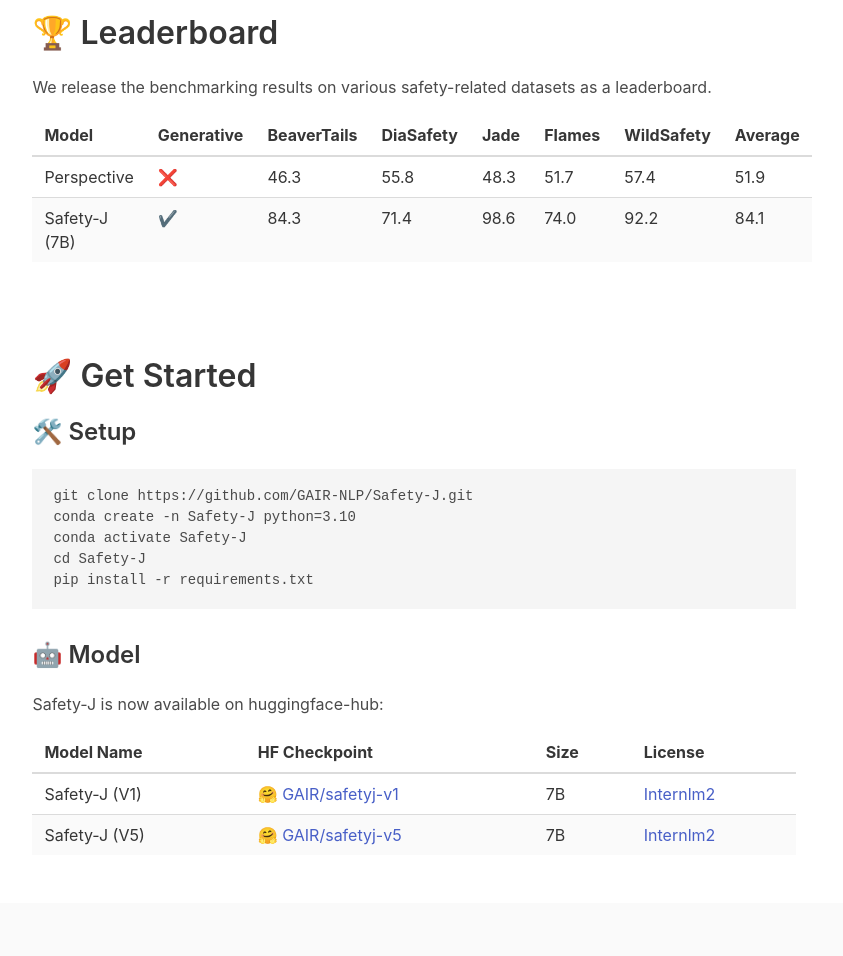
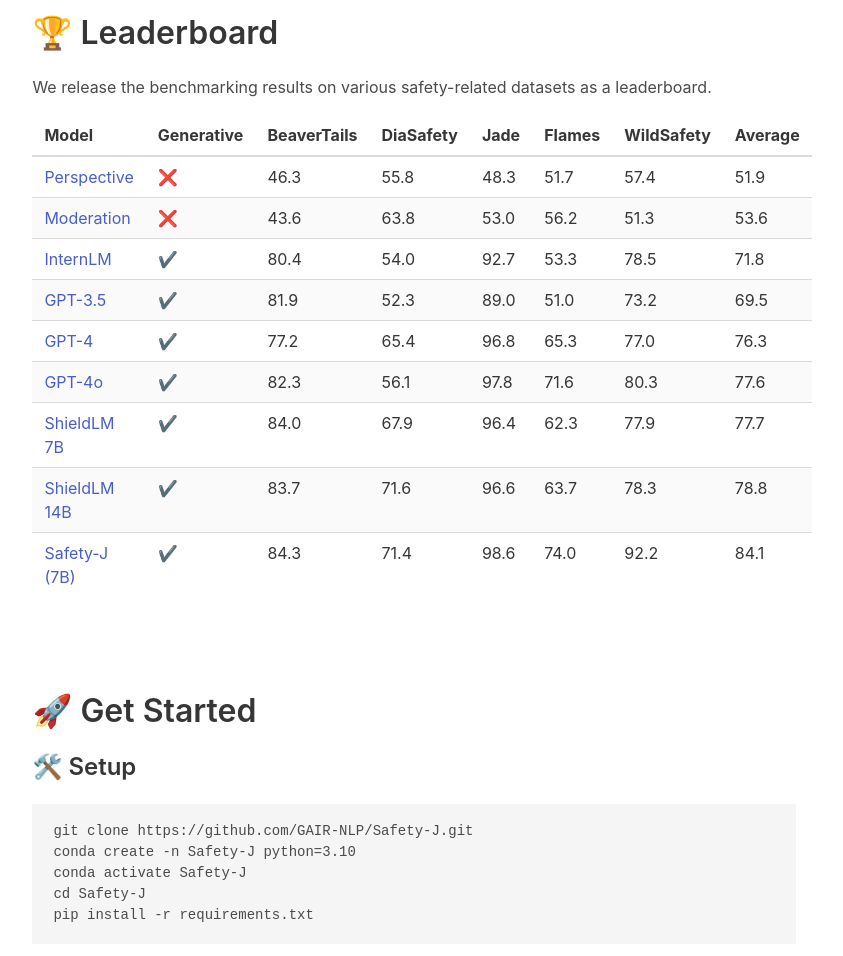
Before and after one commit to GAIR-NLP/Safety-J, a plain HTML site: page index.html in a window 1280 px wide. Shown: the part 1383-2339 px from the top of the page, without its empty margins (226-1069 px from the left). Drawn offline with nearby package versions, Linux system fonts and the light colour scheme.

Commit message:
Update index.html

```diff
--- a/index.html
+++ b/index.html
@@ -111,7 +111,7 @@
   </thead>
   <tbody>
     <tr>
-                                    <td>Perspective</td>
+      <td><a href="https://github.com/conversationai/perspectiveapi">Perspective</a></td>
       <td>❌</td>
       <td>46.3</td>
       <td>55.8</td>
@@ -120,9 +120,78 @@
       <td>57.4</td>
       <td>51.9</td>
     </tr>
-                                <!-- Add more rows for other models -->
     <tr>
-                                    <td>Safety-J (7B)</td>
+      <td><a href="https://platform.openai.com/docs/guides/moderation">Moderation</a></td>
+      <td>❌</td>
+      <td>43.6</td>
+      <td>63.8</td>
+      <td>53.0</td>
+      <td>56.2</td>
+      <td>51.3</td>
+      <td>53.6</td>
+    </tr>
+    <tr>
+      <td><a href="https://github.com/InternLM/InternLM">InternLM</a></td>
+      <td>✔️</td>
+      <td>80.4</td>
+      <td>54.0</td>
+      <td>92.7</td>
+      <td>53.3</td>
+      <td>78.5</td>
+      <td>71.8</td>
+    </tr>
+    <tr>
+      <td><a href="https://platform.openai.com/docs/models/gpt-3-5">GPT-3.5</a></td>
+      <td>✔️</td>
+      <td>81.9</td>
+      <td>52.3</td>
+      <td>89.0</td>
+      <td>51.0</td>
+      <td>73.2</td>
+      <td>69.5</td>
+    </tr>
+    <tr>
+      <td><a href="https://openai.com/research/gpt-4">GPT-4</a></td>
+      <td>✔️</td>
+      <td>77.2</td>
+      <td>65.4</td>
+      <td>96.8</td>
+      <td>65.3</td>
+      <td>77.0</td>
+      <td>76.3</td>
+    </tr>
+    <tr>
+      <td><a href="https://openai.com/index/hello-gpt-4o">GPT-4o</a></td>
+      <td>✔️</td>
+      <td>82.3</td>
+      <td>56.1</td>
+      <td>97.8</td>
+      <td>71.6</td>
+      <td>80.3</td>
+      <td>77.6</td>
+    </tr>
+    <tr>
+      <td><a href="https://huggingface.co/thu-coai/ShieldLM-7B-internlm2">ShieldLM 7B</a></td>
+      <td>✔️</td>
+      <td>84.0</td>
+      <td>67.9</td>
+      <td>96.4</td>
+      <td>62.3</td>
+      <td>77.9</td>
+      <td>77.7</td>
+    </tr>
+    <tr>
+      <td><a href="https://huggingface.co/thu-coai/ShieldLM-14B-qwen">ShieldLM 14B</a></td>
+      <td>✔️</td>
+      <td>83.7</td>
+      <td>71.6</td>
+      <td>96.6</td>
+      <td>63.7</td>
+      <td>78.3</td>
+      <td>78.8</td>
+    </tr>
+    <tr>
+      <td><a href="https://huggingface.co/liuyx0903/Safety-J_v5">Safety-J (7B)</a></td>
       <td>✔️</td>
       <td>84.3</td>
       <td>71.4</td>
```
Lines whose indentation alone changed are shown as unchanged.
